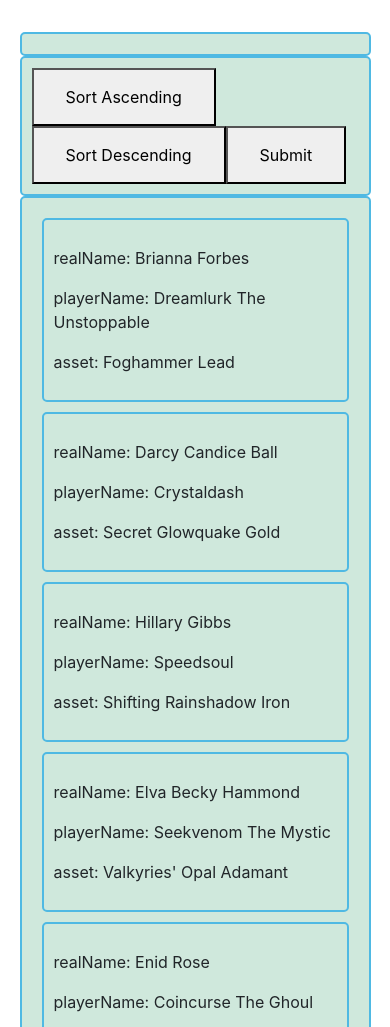
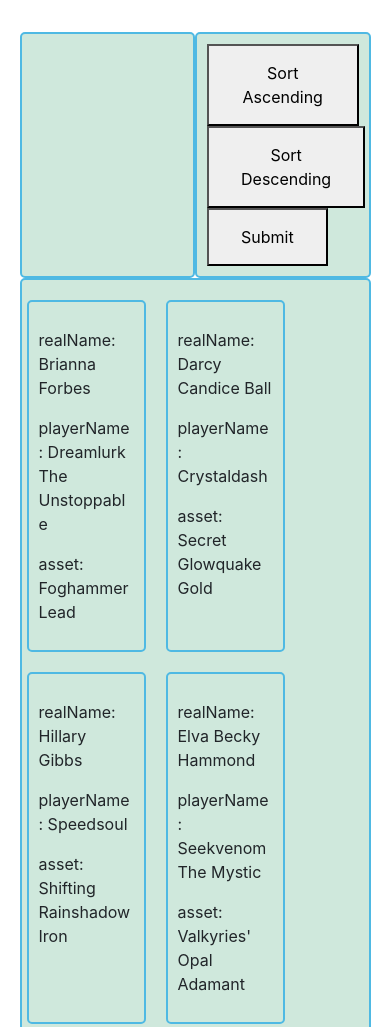
Before and after one commit to twin-nuclei/cardGame, a website built with Parcel: page src/index.html in a window 390 px wide. Shown: the top 1027 px of the page. Built offline with nearby package versions, Linux system fonts and the light colour scheme.

Commit message:
tried nesting

```diff
--- a/src/index.html
+++ b/src/index.html
@@ -11,11 +11,13 @@
 <body>
 <div id="main" class="container">
     <div class="row">
-        <div id="details" class="col-sm first_level_box"></div>
-        <div id="controls" class="col-sm first_level_box"></div>
+        <div id="details" class="col first_level_box"></div>
+        <div id="controls" class="col first_level_box"></div>
     </div>
     <div class="row">
-        <div id="overview" class="col-sm first_level_box"></div>
+        <div id="overview" class="col first_level_box">
+            <div class="row row-cols-3 overview-row"></div>
+        </div>
     </div>
     <div id="submitModal" class="modal">
         <div class="modal-content">
--- a/src/js/modules/cards.js
+++ b/src/js/modules/cards.js
@@ -24,7 +24,7 @@ function addIdToCardData (players) {
 
 function createCard(cardData) {
     let card = document.createElement('div');
-    card.className = 'card';
+    card.className = 'card col';
     addCardContent(card, cardData);
     card.onclick = event => { displayInDetailView(event); markSelectedCardAndRefreshOverview(event)};
     return card;
--- a/src/js/modules/overview.js
+++ b/src/js/modules/overview.js
@@ -4,11 +4,11 @@ let cards;
 
 function createCardOverview(allCards) {
     cards = allCards;
-    let overview = document.getElementById('overview');
-    while (overview.hasChildNodes()) {
-        overview.removeChild(overview.firstChild);
+    let overview = document.getElementsByClassName('overview-row');
+    while (overview[0].hasChildNodes()) {
+        overview[0].removeChild(overview.firstChild);
     }
-    cards.forEach(card => overview.appendChild(card));
+    cards.forEach(card => overview[0].appendChild(card));
 }
 
 function markSelectedCardAndRefreshOverview(event) {
```
Also changed, not shown: dist/index.html, 3 other files.
